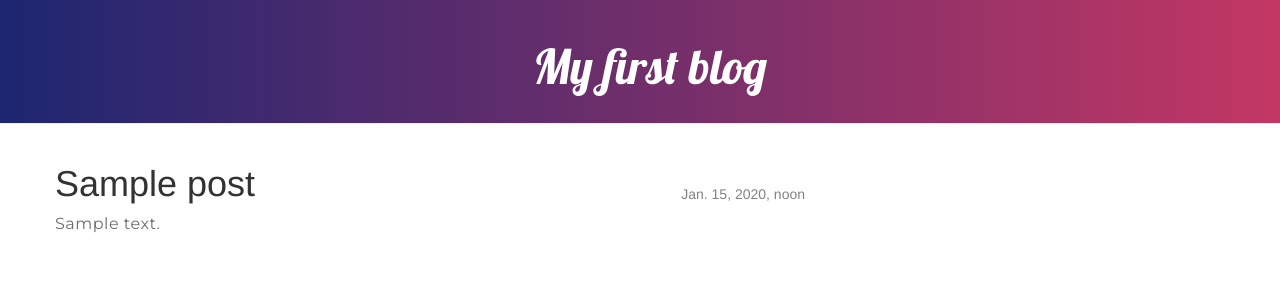
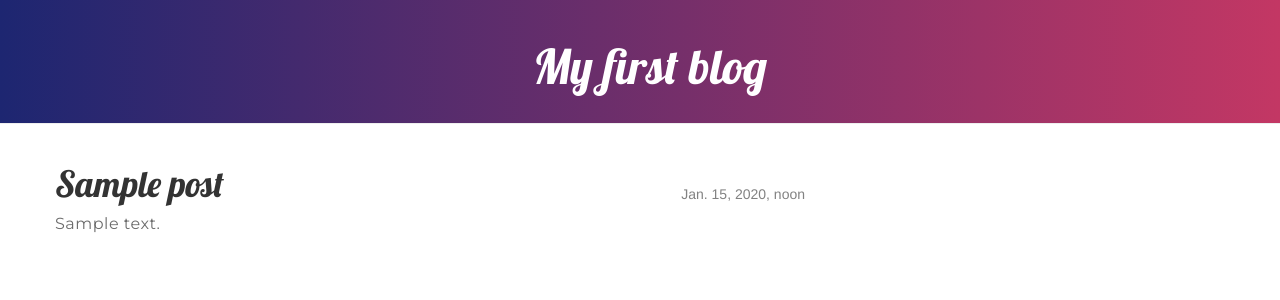
Before and after one commit to AlexandrNikitenko/my-first-blog, a Django app: page /post/1/ in a window 1280 px wide. Shown: the top 300 px of the page. Run offline with Django 3.2, Linux system fonts and the light colour scheme; tables that the repository leaves empty hold one stand-in row (values such as "Sample post"); some libraries are stand-ins or nearby versions.

Commit message:
Added view and template for detailed blog post as well as CSS for the site.

```diff
--- a/blog/static/css/blog.css
+++ b/blog/static/css/blog.css
@@ -1,5 +1,9 @@
 h1 a {
 	color: #FCA205;
+	font-family: 'Lobster', cursive;
+}
+
+h1, h2, h3, h4, h5, h6{
 	font-family: 'Lobster', cursive;
 }
 
```
